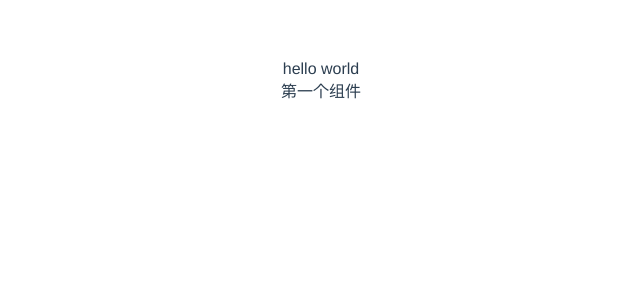
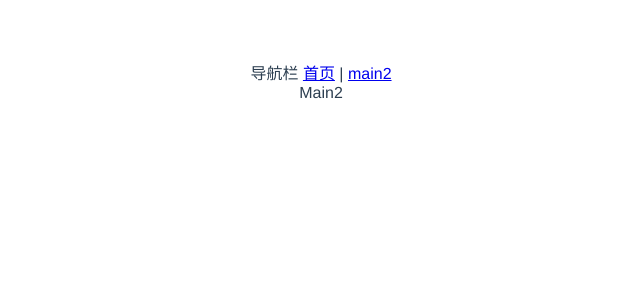
Before and after one commit to wang7211401/gvui, a Vue app: page /#/main in a window 1280 px wide. Shown: the top 300 px of the page, without its empty margins (319-959 px from the left). Built offline with nearby package versions, Linux system fonts and the light colour scheme.

Commit message:
初始化vue-router

```diff
--- a/index.html
+++ b/index.html
@@ -8,6 +8,6 @@
 </head>
 <body>
   <div id="app"></div>
-  <script type="module" src="/src/main.js"></script>
+  <script type="module" src="/src/main.ts"></script>
 </body>
 </html>
--- a/src/App.vue
+++ b/src/App.vue
@@ -1,6 +1,9 @@
 <template>
-<div>hello world</div>
-<Main></Main>
+<div>导航栏
+    <router-link to="/">首页</router-link> |
+    <router-link to="/main">main2</router-link>
+</div>
+<router-view></router-view>
 </template>
 
 <script>
@@ -8,8 +11,5 @@ import Main from './components/Main.vue'
 
 export default {
     name: 'App',
-    components: {
-        Main
-    }
 }
 </script>
--- /dev/null
+++ b/src/components/Main2.vue
@@ -0,0 +1,5 @@
+<template>
+<div>
+    Main2
+</div>
+</template>
--- a/src/main.js
+++ /dev/null
@@ -1,5 +0,0 @@
-import { createApp } from 'vue'
-import App from './App.vue'
-import './index.css'
-
-createApp(App).mount('#app')
--- /dev/null
+++ b/src/main.ts
@@ -0,0 +1,19 @@
+import { createApp } from 'vue'
+import App from './App.vue'
+import './index.css'
+import {createWebHashHistory,createRouter} from 'vue-router'
+import Main from "./components/Main.vue"
+import Main2 from "./components/Main2.vue"
+
+const history = createWebHashHistory()
+const router = createRouter({
+    history,
+    routes: [
+        { path: '/', component: Main },
+        {path: '/main',component:Main2}
+    ]
+})
+
+const app = createApp(App)
+app.use(router)
+app.mount('#app')
--- /dev/null
+++ b/src/shims-vue.d.ts
@@ -0,0 +1,5 @@
+declare module '*.vue' {
+    import { ComponentOptions } from "vue"
+    const componentOptions: ComponentOptions
+    export default componentOptions
+}
```
Also changed, not shown: package.json (+4 -3 lines), 1 other file (tests, documents, lock files or other folders).
